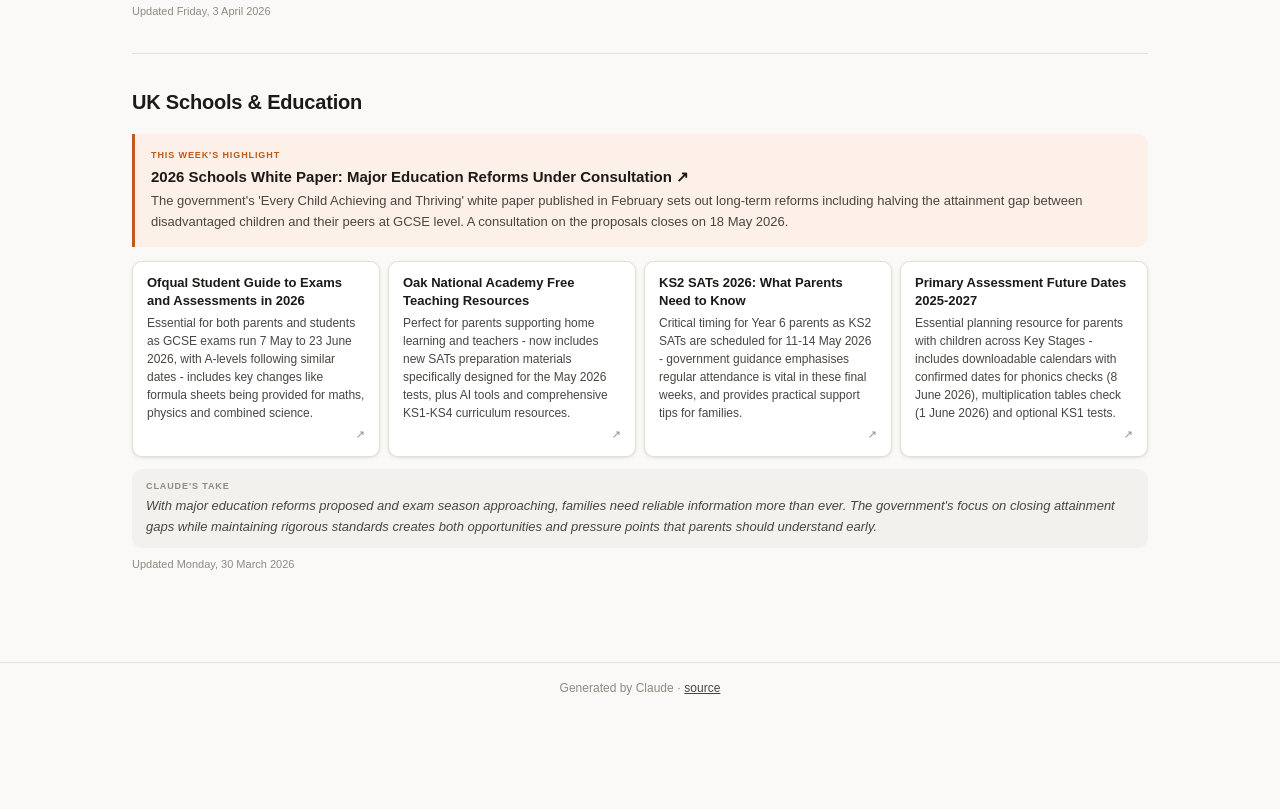
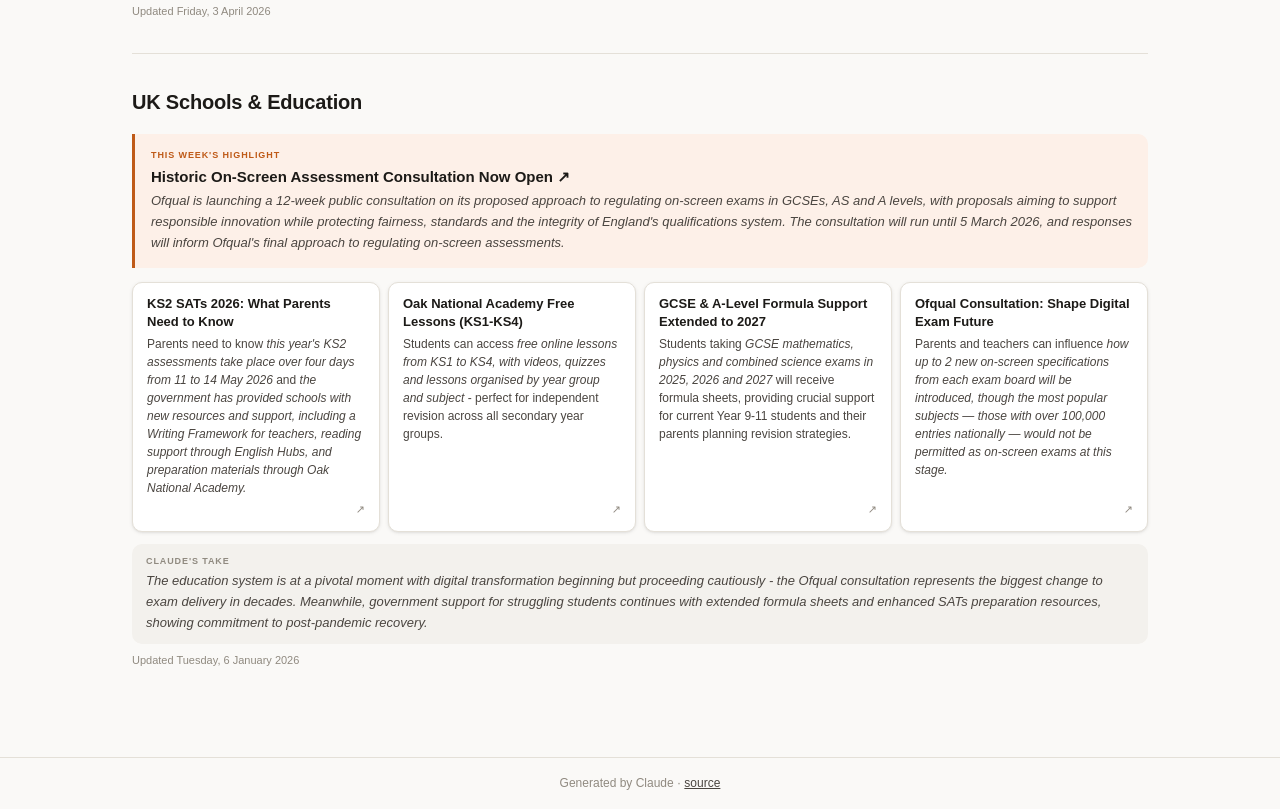
Before and after one commit to funfairlabs-incubator/learning-monkey-switch, a plain HTML site: page index.html in a window 1280 px wide. Shown: the part 5410-6219 px from the top of the page. Before the commit the page ends 6124 px from the top, so only its background shows below. Drawn offline with Linux system fonts and the light colour scheme.

Commit message:
deploy: 937cfe39cb3bdb48b3f67843af52ead90db13e6a

```diff
--- a/index.html
+++ b/index.html
@@ -360,39 +360,39 @@
     <h2 class="topic-title">UK Schools & Education</h2>
     <div class="highlight-card">
       <span class="highlight-label">This week's highlight</span>
-      <a href="https://commonslibrary.parliament.uk/research-briefings/cbp-10570/" target="_blank" rel="noopener noreferrer" class="highlight-link">
-        2026 Schools White Paper: Major Education Reforms Under Consultation ↗
+      <a href="https://www.gov.uk/government/consultations/regulating-on-screen-assessment" target="_blank" rel="noopener noreferrer" class="highlight-link">
+        Historic On-Screen Assessment Consultation Now Open ↗
       </a>
-      <p class="highlight-summary">The government's 'Every Child Achieving and Thriving' white paper published in February sets out long-term reforms including halving the attainment gap between disadvantaged children and their peers at GCSE level. A consultation on the proposals closes on 18 May 2026.</p>
+      <p class="highlight-summary"><cite index='31-2,31-3'>Ofqual is launching a 12-week public consultation on its proposed approach to regulating on-screen exams in GCSEs, AS and A levels, with proposals aiming to support responsible innovation while protecting fairness, standards and the integrity of England's qualifications system.</cite> <cite index='31-1'>The consultation will run until 5 March 2026, and responses will inform Ofqual's final approach to regulating on-screen assessments.</cite></p>
     </div>
     <div class="resources-grid">
 
-    <a href="https://www.gov.uk/government/publications/ofqual-student-guide-to-exams-and-assessments-in-2026" target="_blank" rel="noopener noreferrer" class="resource-card">
-      <span class="resource-title">Ofqual Student Guide to Exams and Assessments in 2026</span>
-      <span class="resource-why">Essential for both parents and students as GCSE exams run 7 May to 23 June 2026, with A-levels following similar dates - includes key changes like formula sheets being provided for maths, physics and combined science.</span>
+    <a href="https://educationhub.blog.gov.uk/2026/03/ks2-sats-2026-what-parents-need-to-know/" target="_blank" rel="noopener noreferrer" class="resource-card">
+      <span class="resource-title">KS2 SATs 2026: What Parents Need to Know</span>
+      <span class="resource-why">Parents need to know <cite index='21-2'>this year's KS2 assessments take place over four days from 11 to 14 May 2026</cite> and <cite index='21-12'>the government has provided schools with new resources and support, including a Writing Framework for teachers, reading support through English Hubs, and preparation materials through Oak National Academy.</cite></span>
       <span class="resource-link-icon">↗</span>
     </a>
-    <a href="https://www.thenational.academy/" target="_blank" rel="noopener noreferrer" class="resource-card">
-      <span class="resource-title">Oak National Academy Free Teaching Resources</span>
-      <span class="resource-why">Perfect for parents supporting home learning and teachers - now includes new SATs preparation materials specifically designed for the May 2026 tests, plus AI tools and comprehensive KS1-KS4 curriculum resources.</span>
+    <a href="https://www.thenational.academy/pupils" target="_blank" rel="noopener noreferrer" class="resource-card">
+      <span class="resource-title">Oak National Academy Free Lessons (KS1-KS4)</span>
+      <span class="resource-why">Students can access <cite index='13-1,13-2'>free online lessons from KS1 to KS4, with videos, quizzes and lessons organised by year group and subject</cite> - perfect for independent revision across all secondary year groups.</span>
       <span class="resource-link-icon">↗</span>
     </a>
-    <a href="https://educationhub.blog.gov.uk/2026/03/ks2-sats-2026-what-parents-need-to-know/" target="_blank" rel="noopener noreferrer" class="resource-card">
-      <span class="resource-title">KS2 SATs 2026: What Parents Need to Know</span>
-      <span class="resource-why">Critical timing for Year 6 parents as KS2 SATs are scheduled for 11-14 May 2026 - government guidance emphasises regular attendance is vital in these final weeks, and provides practical support tips for families.</span>
+    <a href="https://assets.publishing.service.gov.uk/media/669a123e3ed3b8db5b9d4af3/decisions-on-changes-to-the-assessment-of-mathematics-physics-and-combined-science-gcses-in-2025-2026-and-2027.pdf" target="_blank" rel="noopener noreferrer" class="resource-card">
+      <span class="resource-title">GCSE & A-Level Formula Support Extended to 2027</span>
+      <span class="resource-why">Students taking <cite index='9-15'>GCSE mathematics, physics and combined science exams in 2025, 2026 and 2027</cite> will receive formula sheets, providing crucial support for current Year 9-11 students and their parents planning revision strategies.</span>
       <span class="resource-link-icon">↗</span>
     </a>
-    <a href="https://www.gov.uk/guidance/primary-assessments-future-dates" target="_blank" rel="noopener noreferrer" class="resource-card">
-      <span class="resource-title">Primary Assessment Future Dates 2025-2027</span>
-      <span class="resource-why">Essential planning resource for parents with children across Key Stages - includes downloadable calendars with confirmed dates for phonics checks (8 June 2026), multiplication tables check (1 June 2026) and optional KS1 tests.</span>
+    <a href="https://www.gov.uk/government/consultations/regulating-on-screen-assessment" target="_blank" rel="noopener noreferrer" class="resource-card">
+      <span class="resource-title">Ofqual Consultation: Shape Digital Exam Future</span>
+      <span class="resource-why">Parents and teachers can influence <cite index='31-9,31-10'>how up to 2 new on-screen specifications from each exam board will be introduced, though the most popular subjects — those with over 100,000 entries nationally — would not be permitted as on-screen exams at this stage.</cite></span>
       <span class="resource-link-icon">↗</span>
     </a>
     </div>
     <div class="claude-take">
       <span class="take-label">Claude's take</span>
-      <p>With major education reforms proposed and exam season approaching, families need reliable information more than ever. The government's focus on closing attainment gaps while maintaining rigorous standards creates both opportunities and pressure points that parents should understand early.</p>
+      <p>The education system is at a pivotal moment with digital transformation beginning but proceeding cautiously - the Ofqual consultation represents the biggest change to exam delivery in decades. Meanwhile, government support for struggling students continues with extended formula sheets and enhanced SATs preparation resources, showing commitment to post-pandemic recovery.</p>
     </div>
-    <div class="section-meta">Updated Monday, 30 March 2026</div>
+    <div class="section-meta">Updated Tuesday, 6 January 2026</div>
   </section>
     </div>
   </main>
```
